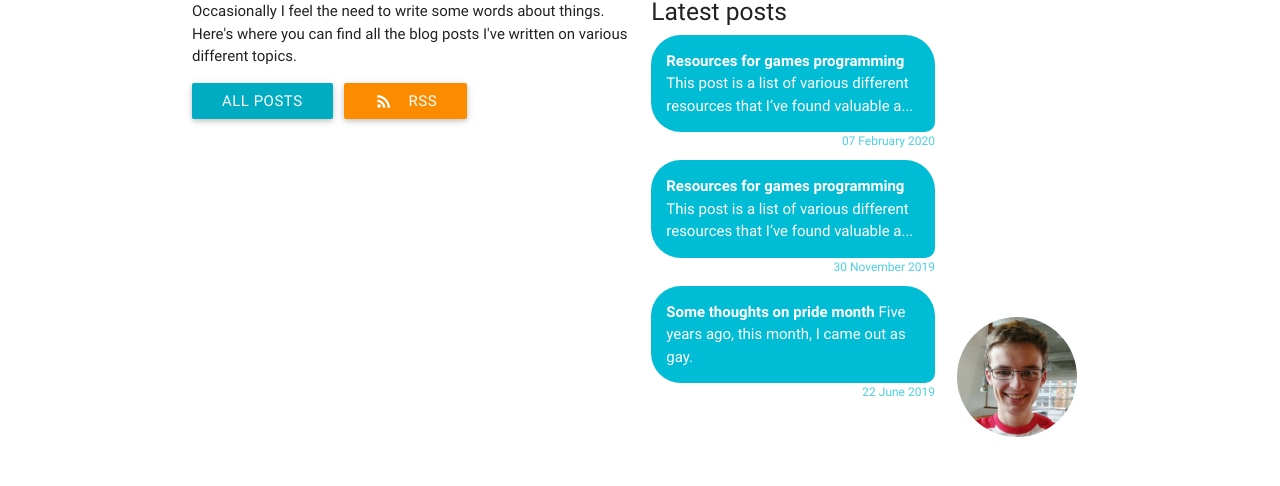
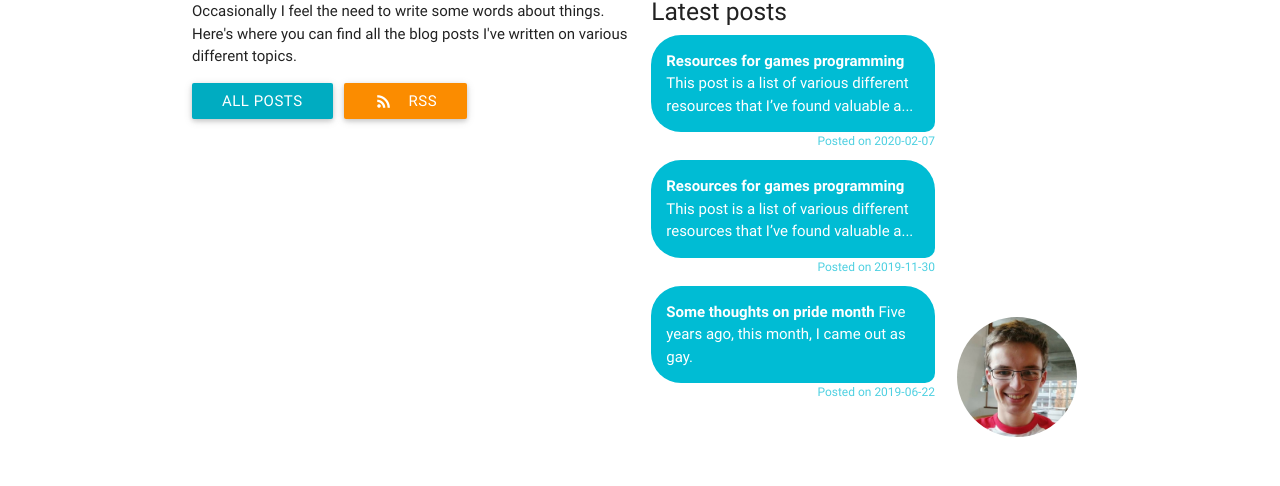
Before and after one commit to atoft/atoft.github.io, a Jekyll site: the page built from index.html, in a window 1280 px wide and 900 px high, scrolled down 1966 px. Shown: the part 126-612 px from the top of the window. Built offline with Jekyll 4.4.1, drawn with Linux system fonts in a browser that asks for light colours; nearby versions of some CDN libraries.

Commit message:
Fix date formatting for posts.

```diff
--- a/_layouts/post.html
+++ b/_layouts/post.html
@@ -24,12 +24,12 @@
     <div id="about" class="container section scrollspy">
       <div class="row">
         <div class="col m6 l8" id="project-content">
-          <span style="font-style: italic;" class="cyan-text text-lighten-2">Posted on {{ page.date | date_to_long_string }}</span>
+          <span style="font-style: italic;" class="cyan-text text-lighten-2">Posted on {{ page.date | date: "%Y-%m-%d" }}</span>
           <div class="addymotion-post-text">
             {{ page.content }}
           </div>
           <div class="divider"></div>
-          <span style="font-style: italic;" class="cyan-text text-lighten-2">Posted on {{ page.date | date_to_long_string }}</span>
+          <span style="font-style: italic;" class="cyan-text text-lighten-2">Posted on {{ page.date | date: "%Y-%m-%d" }}</span>
         </div>
         <div class="col m6 l4">
           <ul>
--- a/index.html
+++ b/index.html
@@ -212,7 +212,7 @@ summary: "I'm a games programmer and graduate in Computer Science from the Unive
           <div class="addymotion-speech-bubble">
             <span style="font-weight: bold">{{ site.posts[i].title }}</span> {{ site.posts[i].excerpt | | strip_html | truncate: 80 }}
           </div>
-          <div class="cyan-text text-lighten-2 right-align" style="font-size: 0.8em;">{{ site.posts[i].date | date_to_long_string }}</div>
+          <div class="cyan-text text-lighten-2 right-align" style="font-size: 0.8em;">Posted on {{ site.posts[i].date | date: "%Y-%m-%d" }}</div>
         </a>
         {% endfor %}
       </div>
```
